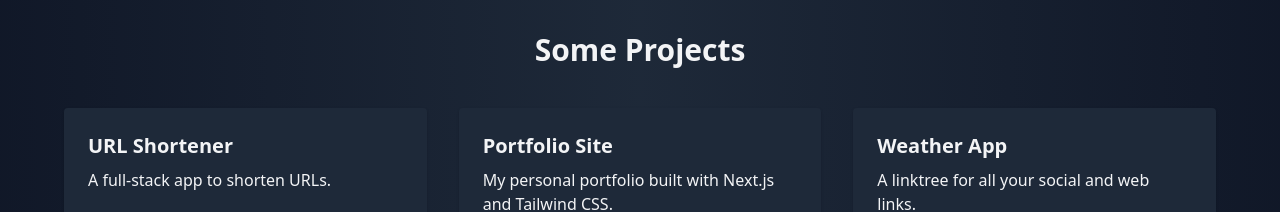
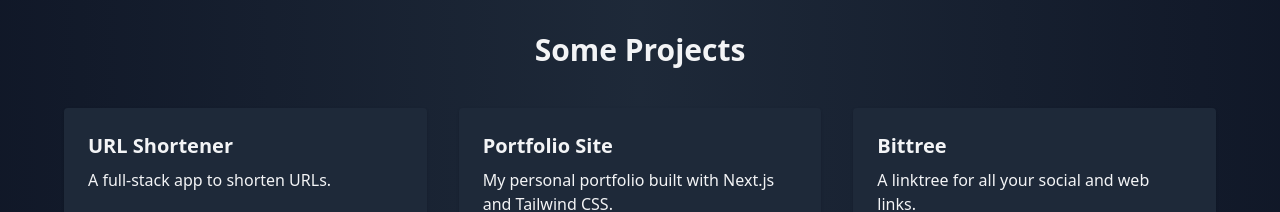
Before and after one commit to Parth0904/Portfolio-Site, a Next.js app: page / in a window 1280 px wide. Shown: the part 1680-1892 px from the top of the page. Built offline with nearby package versions, Linux system fonts and the light colour scheme.

Commit message:
minor fixes

```diff
--- a/app/page.js
+++ b/app/page.js
@@ -123,7 +123,7 @@
             <Link href="/projects" className="text-red-500 hover:underline">View Project</Link>
           </div>
           <div className="bg-gray-800 p-6 rounded shadow hover:shadow-lg transition">
-            <h3 className="text-xl font-semibold mb-2">Weather App</h3>
+            <h3 className="text-xl font-semibold mb-2">Bittree</h3>
             <p className="mb-4">A linktree for all your social and web links.</p>
             <Link href="/projects" className="text-red-500 hover:underline">View Project</Link>
           </div>
```
